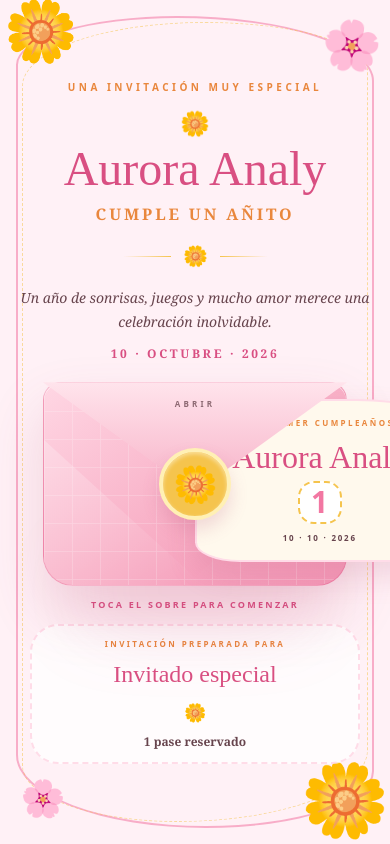
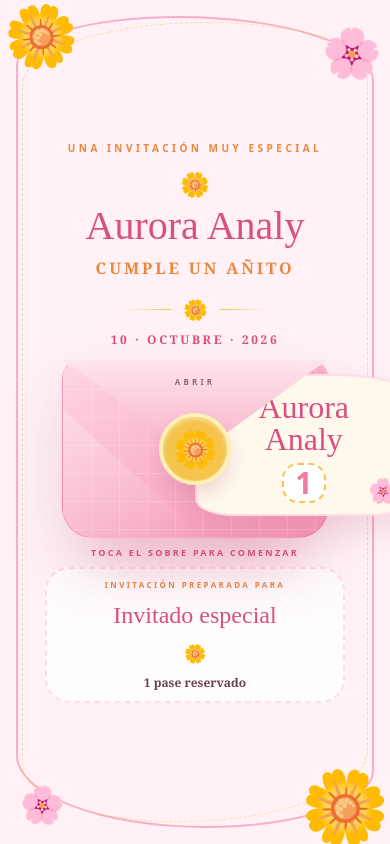
Before and after one commit to patrickespinoza/Aurora-Analy, a React (Vite) app in the folder Nuestra-Boda/: page / in a window 390 px wide. Shown: the top 844 px of the page. Built offline with nearby package versions, Linux system fonts and the light colour scheme; a web font is replaced by a local one.

Commit message:
creacion 3

```diff
--- a/Nuestra-Boda/src/componentes-encabezado/portada.jsx
+++ b/Nuestra-Boda/src/componentes-encabezado/portada.jsx
@@ -19,19 +19,13 @@ const transicion = {
 
 function Flor({ rosa = false, className = "", delay = 0 }) {
   return (
-    <motion.span
+    <span
       aria-hidden="true"
       className={`pointer-events-none absolute select-none ${className}`}
-      animate={{ y: [0, -8, 0], rotate: [-2, 3, -2] }}
-      transition={{
-        duration: 4,
-        delay,
-        repeat: Infinity,
-        ease: "easeInOut",
-      }}
+      style={{ transform: `rotate(${delay % 2 === 0 ? -3 : 3}deg)` }}
     >
       {rosa ? "🌸" : "🌼"}
-    </motion.span>
+    </span>
   );
 }
 
@@ -133,7 +127,7 @@ export default function Portada() {
       className="relative min-h-screen w-full overflow-hidden"
       style={{ backgroundColor: colores.crema, color: colores.texto }}
     >
-      <audio ref={audioRef} loop preload="auto">
+      <audio ref={audioRef} loop preload="none">
         <source src="/TylerShaw.mp3" type="audio/mpeg" />
       </audio>
 
@@ -143,8 +137,8 @@ export default function Portada() {
             key="intro-aurora"
             className="
               fixed inset-0 z-[9999] flex h-[100dvh] w-full
-              items-center justify-center overflow-hidden overscroll-none
-              px-4 py-5 sm:px-8 lg:px-12
+              items-center justify-center overflow-x-hidden overflow-y-auto
+              overscroll-none px-4 py-7 sm:px-8 sm:py-8 lg:px-12
             "
             style={{
               backgroundColor: colores.rosaFondo,
@@ -192,7 +186,7 @@ export default function Portada() {
             <div
               className="
                 relative z-10 mx-auto grid w-full max-w-6xl items-center
-                gap-5 lg:grid-cols-[0.9fr_1.1fr] lg:gap-16
+                gap-3 sm:gap-5 lg:grid-cols-[0.9fr_1.1fr] lg:gap-16
               "
             >
               <motion.div
@@ -215,7 +209,7 @@ export default function Portada() {
 
                 <h1
                   className="
-                    mt-2 font-cursiveDancing text-[48px] font-normal
+                    mt-2 font-cursiveDancing text-[40px] font-normal
                     leading-[0.9] sm:text-[78px] lg:text-[88px]
                   "
                   style={{ color: colores.rosaFuerte }}
@@ -239,8 +233,9 @@ export default function Portada() {
 
                 <p
                   className="
-                    mt-4 max-w-md font-serif text-sm italic leading-6
+                    mt-4 hidden max-w-md font-serif text-sm italic leading-6
                     sm:mt-6 sm:text-base sm:leading-7
+                    sm:block
                   "
                 >
                   Un año de sonrisas, juegos y mucho amor merece una
@@ -249,7 +244,7 @@ export default function Portada() {
 
                 <p
                   className="
-                    mt-3 font-serif text-xs font-semibold uppercase
+                    mt-2 font-serif text-xs font-semibold uppercase
                     tracking-[0.22em] sm:mt-5 sm:text-sm
                   "
                   style={{ color: colores.rosaFuerte }}
@@ -275,8 +270,9 @@ export default function Portada() {
                   tabIndex={0}
                   aria-label="Abrir invitación de Aurora Analy"
                   className="
-                    relative aspect-[350/235] w-[78vw] max-w-[310px]
-                    cursor-pointer outline-none sm:max-w-[430px] lg:w-full
+                    relative aspect-[350/235] w-[68vw] max-w-[270px]
+                    cursor-pointer outline-none sm:w-[78vw]
+                    sm:max-w-[430px] lg:w-full
                   "
                   style={{ perspective: 2200 }}
                 >
@@ -284,7 +280,7 @@ export default function Portada() {
                     className="
                       absolute -bottom-7 left-1/2 h-12 w-[72%]
                       -translate-x-1/2 rounded-full
-                      bg-[#D94F82]/20 blur-2xl
+                      bg-[#D94F82]/20 blur-xl
                     "
                   />
 
@@ -464,7 +460,7 @@ export default function Portada() {
 
                 <motion.p
                   className="
-                    mt-3 text-center text-[9px] font-semibold uppercase
+                    mt-2 text-center text-[9px] font-semibold uppercase
                     tracking-[0.25em] sm:mt-7 sm:text-[10px]
                   "
                   style={{ color: colores.rosaFuerte }}
@@ -475,8 +471,8 @@ export default function Portada() {
 
                 <motion.div
                   className="
-                    mt-3 w-full max-w-[330px] rounded-[28px]
-                    border-2 border-dashed bg-white/75 px-4 py-3
+                    mt-2 w-full max-w-[300px] rounded-[24px]
+                    border-2 border-dashed bg-white/75 px-4 py-2.5
                     text-center sm:mt-8 sm:max-w-[390px] sm:px-7 sm:py-5
                   "
                   style={{ borderColor: colores.rosaClaro }}
@@ -520,17 +516,18 @@ export default function Portada() {
         <motion.img
           src="/portada.png"
           alt="Aurora Analy"
+          loading="eager"
+          fetchPriority="high"
+          decoding="async"
+          draggable="false"
           className="absolute inset-0 h-full w-full object-cover object-center"
-          initial={{ opacity: 0, scale: 1.035 }}
+          initial={{ opacity: 0 }}
           animate={
             mostrarContenido
-              ? { opacity: 1, scale: 1 }
-              : { opacity: 0, scale: 1.035 }
+              ? { opacity: 1 }
+              : { opacity: 0 }
           }
-          transition={{
-            opacity: { duration: 1.2 },
-            scale: { duration: 7, ease: "easeOut" },
-          }}
+          transition={{ opacity: { duration: 0.8 } }}
         />
 
         <motion.div
@@ -583,7 +580,7 @@ export default function Portada() {
           <motion.div
             className="
               w-full max-w-2xl rounded-[42px] border border-white/60
-              bg-[#A93E67]/20 px-5 py-7 backdrop-blur-[2px]
+              bg-[#A93E67]/30 px-5 py-7
               sm:px-10 sm:py-9
             "
             initial={{ opacity: 0, y: 24 }}
```
